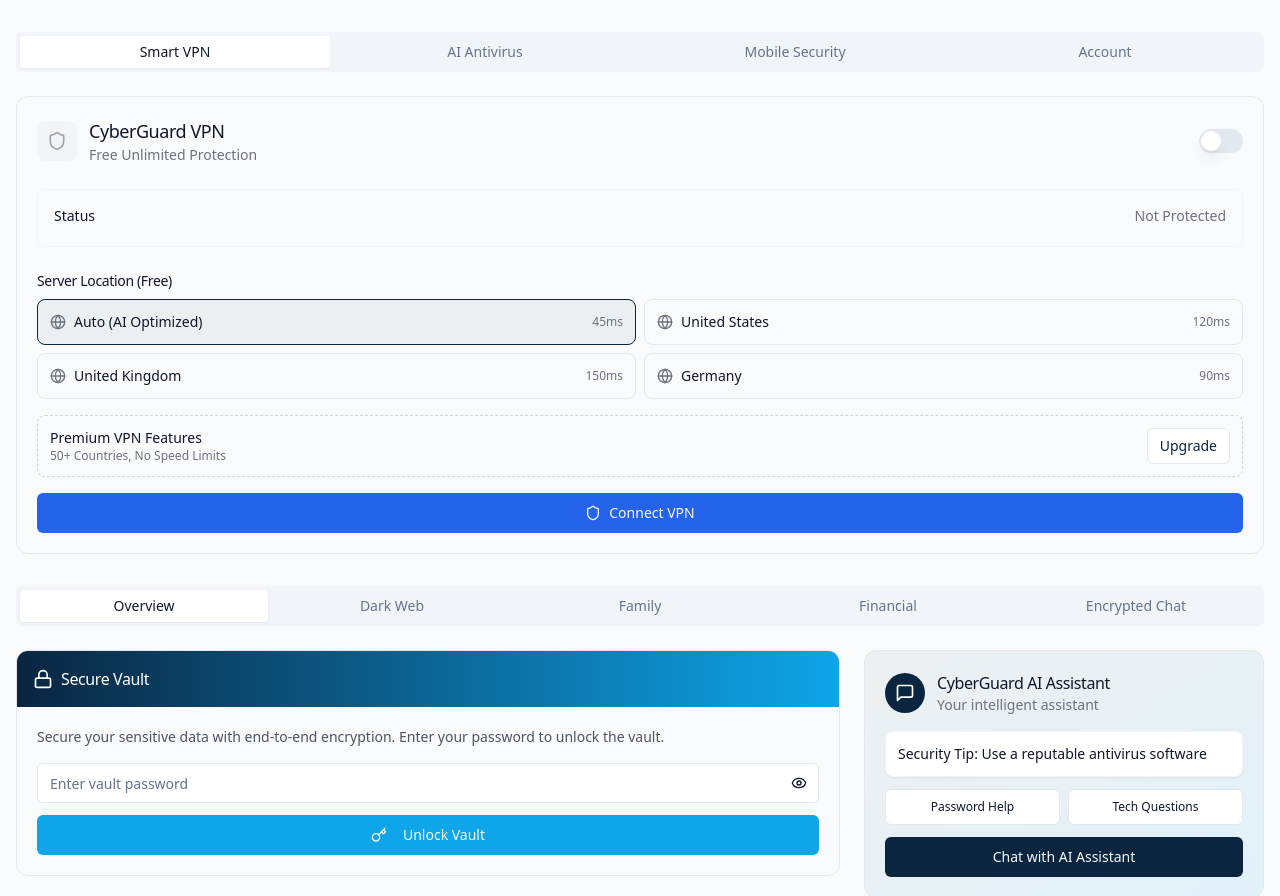
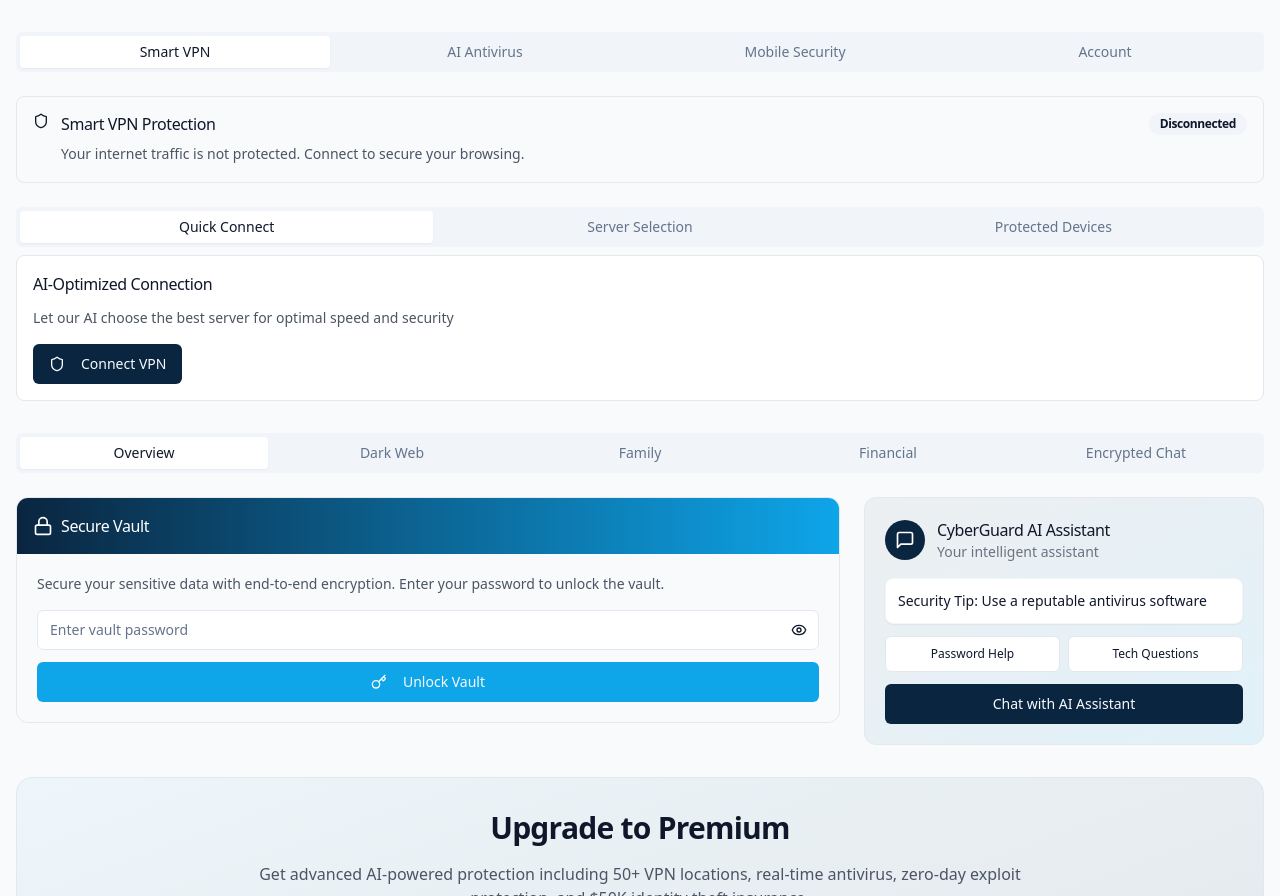
Before and after one commit to cyberrashk/ai-sentinel-mobile-security, a React (Vite) app: page / in a window 1280 px wide. Shown: the part 809-1705 px from the top of the page. Built offline with nearby package versions, Linux system fonts and the light colour scheme.

Commit message:
Fix:
- Display alerts in navbar.
- Fix "View Details" and "Resolve" buttons.
- Fix VPN status display.

```diff
--- a/src/components/VPNStatus.tsx
+++ b/src/components/VPNStatus.tsx
@@ -1,284 +1,259 @@
 
 import React, { useState, useEffect } from 'react';
-import { Shield, Globe, Lock, AlertCircle } from 'lucide-react';
 import { Button } from '@/components/ui/button';
-import { Switch } from '@/components/ui/switch';
+import { Badge } from '@/components/ui/badge';
+import { Alert, AlertTitle, AlertDescription } from '@/components/ui/alert';
+import { Tabs, TabsContent, TabsList, TabsTrigger } from '@/components/ui/tabs';
+import {
+  Shield,
+  Globe,
+  Zap,
+  MapPin,
+  Clock,
+  Download,
+  Upload,
+  Monitor,
+  Smartphone,
+  Wifi
+} from 'lucide-react';
+import { Progress } from '@/components/ui/progress';
+import * as vpnService from '@/services/vpnService';
 import { toast } from 'sonner';
-import * as vpnService from '@/services/vpnService';
-import * as authService from '@/services/authService';
 
-interface VPNStatusProps {
-  className?: string;
+export default function VPNStatus() {
+  const [vpnStatus, setVpnStatus] = useState(vpnService.getVpnStatus());
+  const [selectedServer, setSelectedServer] = useState('auto');
+  const [availableServers] = useState(vpnService.getAvailableServers());
+
+  useEffect(() => {
+    // Update VPN status every second when connected
+    let interval: number | null = null;
+
+    if (vpnStatus.connected) {
+      interval = window.setInterval(() => {
+        setVpnStatus(vpnService.getVpnStatus());
+      }, 1000);
     }
 
-export default function VPNStatus({ className }: VPNStatusProps) {
-  const [isConnected, setIsConnected] = useState(false);
-  const [connecting, setConnecting] = useState(false);
-  const [selectedServer, setSelectedServer] = useState('auto');
-  const [availableServers, setAvailableServers] = useState<vpnService.VpnServer[]>([]);
-  const [currentServer, setCurrentServer] = useState<vpnService.VpnServer | null>(null);
-  const [ipAddress, setIpAddress] = useState<string | null>(null);
-  const [dataUsage, setDataUsage] = useState({ sent: 0, received: 0 });
-  const isPremium = authService.isPremiumUser();
-
-  useEffect(() => {
-    // Get available servers based on user subscription
-    const servers = vpnService.getAvailableServers();
-    setAvailableServers(servers);
-
-    // Check if there's already an active connection
-    const status = vpnService.getVpnStatus();
-    if (status.connected && status.server) {
-      setIsConnected(true);
-      setCurrentServer(status.server);
-      setSelectedServer(status.server.id);
-      setIpAddress(status.ipAddress);
-      setDataUsage(status.dataUsage);
-
-      // Start updating data usage
-      const interval = setInterval(() => {
-        const updatedStatus = vpnService.getVpnStatus();
-        setDataUsage(updatedStatus.dataUsage);
-      }, 1000);
-
-      return () => clearInterval(interval);
+    return () => {
+      if (interval) {
+        window.clearInterval(interval);
       }
-  }, []);
+    };
+  }, [vpnStatus.connected]);
 
   const handleConnect = async () => {
-    if (isConnected) {
     try {
-        await vpnService.disconnectVpn();
-        setIsConnected(false);
-        setCurrentServer(null);
-        setIpAddress(null);
-
-        toast.success('VPN Disconnected', {
-          description: 'Your connection is no longer secured by CyberGuard VPN',
+      const newStatus = await vpnService.connectVpn(selectedServer);
+      setVpnStatus(newStatus);
+      toast.success('VPN Connected Successfully', {
+        description: `Connected to ${newStatus.server?.name}`
       });
     } catch (error) {
-        toast.error('Disconnect Failed', {
-          description: 'Unable to disconnect from VPN',
+      toast.error('VPN Connection Failed', {
+        description: error instanceof Error ? error.message : 'Please try again'
       });
-      }
-    } else {
-      setConnecting(true);
-
-      try {
-        const status = await vpnService.connectVpn(selectedServer);
-        setIsConnected(true);
-        setCurrentServer(status.server);
-        setIpAddress(status.ipAddress);
-
-        toast.success('VPN Connected', {
-          description: `Your connection is now secured through ${status.server?.name}`,
-        });
-
-        // Start updating data usage
-        const interval = setInterval(() => {
-          const updatedStatus = vpnService.getVpnStatus();
-          setDataUsage(updatedStatus.dataUsage);
-        }, 1000);
-
-        return () => clearInterval(interval);
-      } catch (error) {
-        toast.error('Connection Failed', {
-          description: error instanceof Error ? error.message : 'Unable to connect to VPN',
-        });
-      } finally {
-        setConnecting(false);
-      }
     }
   };
 
-  const handleServerChange = async (serverId: string) => {
-    const server = availableServers.find(s => s.id === serverId);
-    if (!server) return;
-
-    // Check if server is premium and user is not premium
-    if (server.premium && !isPremium) {
-      toast.error('Premium Server', {
-        description: 'This server is only available with a premium subscription',
-      });
-      return;
-    }
-
-    setSelectedServer(serverId);
-
-    if (isConnected) {
-      setConnecting(true);
-
+  const handleDisconnect = async () => {
     try {
-        // Disconnect from current server
-        await vpnService.disconnectVpn();
-
-        // Connect to new server
-        const status = await vpnService.connectVpn(serverId);
-        setCurrentServer(status.server);
-        setIpAddress(status.ipAddress);
-
-        toast.success('VPN Server Changed', {
-          description: `Connected to ${status.server?.name}`,
-        });
+      const newStatus = await vpnService.disconnectVpn();
+      setVpnStatus(newStatus);
+      toast.success('VPN Disconnected Successfully');
     } catch (error) {
-        toast.error('Server Change Failed', {
-          description: error instanceof Error ? error.message : 'Unable to change VPN server',
-        });
-
-        // Try to reconnect to previous server
-        if (currentServer) {
-          try {
-            await vpnService.connectVpn(currentServer.id);
-          } catch {
-            // If reconnection fails, mark as disconnected
-            setIsConnected(false);
-            setCurrentServer(null);
-            setIpAddress(null);
-          }
-        }
-      } finally {
-        setConnecting(false);
-      }
+      toast.error('VPN Disconnection Failed');
     }
   };
 
-  // Format data usage
-  const formatDataUsage = (bytes: number): string => {
-    if (bytes < 1024) return `${bytes} B`;
-    if (bytes < 1024 * 1024) return `${(bytes / 1024).toFixed(1)} KB`;
-    return `${(bytes / (1024 * 1024)).toFixed(1)} MB`;
+  const formatBytes = (bytes: number) => {
+    if (bytes === 0) return '0 B';
+    const k = 1024;
+    const sizes = ['B', 'KB', 'MB', 'GB'];
+    const i = Math.floor(Math.log(bytes) / Math.log(k));
+    return parseFloat((bytes / Math.pow(k, i)).toFixed(1)) + ' ' + sizes[i];
+  };
+
+  const getConnectionTime = () => {
+    if (!vpnStatus.startTime) return '00:00:00';
+    const now = new Date();
+    const diff = now.getTime() - vpnStatus.startTime.getTime();
+    const hours = Math.floor(diff / (1000 * 60 * 60));
+    const minutes = Math.floor((diff % (1000 * 60 * 60)) / (1000 * 60));
+    const seconds = Math.floor((diff % (1000 * 60)) / 1000);
+    return `${hours.toString().padStart(2, '0')}:${minutes.toString().padStart(2, '0')}:${seconds.toString().padStart(2, '0')}`;
   };
 
   return (
-    <div className={`rounded-xl border p-5 ${className}`}>
-      <div className="flex items-center justify-between mb-6">
-        <div className="flex items-center">
-          <div className={`w-10 h-10 rounded-lg flex items-center justify-center mr-3 ${isConnected ? 'bg-cyberguard-primary/10' : 'bg-gray-100'}`}>
-            <Shield className={`w-5 h-5 ${isConnected ? 'text-cyberguard-primary' : 'text-gray-400'}`} />
-          </div>
+    <div className="space-y-6">
+      {/* Connection Status */}
+      <Alert className={vpnStatus.connected ? 'border-green-200 bg-green-50' : 'border-gray-200 bg-gray-50'}>
+        <Shield className={`w-4 h-4 ${vpnStatus.connected ? 'text-green-600' : 'text-gray-400'}`} />
+        <AlertTitle className="flex items-center justify-between">
+          <span>Smart VPN Protection</span>
+          <Badge variant={vpnStatus.connected ? 'default' : 'secondary'} className={vpnStatus.connected ? 'bg-green-600' : ''}>
+            {vpnStatus.connecting ? 'Connecting...' : vpnStatus.connected ? 'Protected' : 'Disconnected'}
+          </Badge>
+        </AlertTitle>
+        <AlertDescription>
+          {vpnStatus.connecting && 'Establishing secure connection...'}
+          {vpnStatus.connected && vpnStatus.server && (
+            <div className="grid grid-cols-2 md:grid-cols-4 gap-4 mt-3">
+              <div className="flex items-center gap-2">
+                <MapPin className="w-4 h-4 text-green-600" />
                 <div>
-            <h3 className="font-medium text-lg">CyberGuard VPN</h3>
-            <p className="text-sm text-gray-500">Free Unlimited Protection</p>
+                  <p className="text-xs text-gray-500">Server</p>
+                  <p className="font-medium">{vpnStatus.server.name}</p>
                 </div>
               </div>
-        <Switch checked={isConnected} onCheckedChange={handleConnect} disabled={connecting} />
+              <div className="flex items-center gap-2">
+                <Globe className="w-4 h-4 text-green-600" />
+                <div>
+                  <p className="text-xs text-gray-500">IP Address</p>
+                  <p className="font-medium">{vpnStatus.ipAddress}</p>
                 </div>
+              </div>
+              <div className="flex items-center gap-2">
+                <Clock className="w-4 h-4 text-green-600" />
+                <div>
+                  <p className="text-xs text-gray-500">Connected</p>
+                  <p className="font-medium">{getConnectionTime()}</p>
+                </div>
+              </div>
+              <div className="flex items-center gap-2">
+                <Zap className="w-4 h-4 text-green-600" />
+                <div>
+                  <p className="text-xs text-gray-500">Ping</p>
+                  <p className="font-medium">{vpnStatus.server.ping}</p>
+                </div>
+              </div>
+            </div>
+          )}
+          {!vpnStatus.connected && !vpnStatus.connecting && (
+            <p className="text-gray-600 mt-2">Your internet traffic is not protected. Connect to secure your browsing.</p>
+          )}
+        </AlertDescription>
+      </Alert>
 
-      <div className="mb-6 p-4 rounded-lg bg-gray-50 border border-gray-100">
-        <div className="flex items-center justify-between mb-1">
-          <span className="text-sm font-medium">Status</span>
-          <span className={`text-sm font-medium ${isConnected ? 'text-cyberguard-success' : 'text-gray-500'}`}>
-            {connecting ? 'Connecting...' : isConnected ? 'Protected' : 'Not Protected'}
-          </span>
+      {/* Data Usage (when connected) */}
+      {vpnStatus.connected && (
+        <div className="grid grid-cols-1 md:grid-cols-3 gap-4">
+          <div className="p-4 bg-white rounded-lg border">
+            <div className="flex items-center gap-2 mb-2">
+              <Download className="w-4 h-4 text-blue-600" />
+              <span className="text-sm font-medium">Downloaded</span>
             </div>
-        {isConnected && !connecting && (
-          <>
-            <div className="flex items-center justify-between mt-2">
-              <span className="text-sm font-medium">IP Address</span>
-              <span className="text-sm">{ipAddress}</span>
+            <p className="text-lg font-bold text-blue-600">{formatBytes(vpnStatus.dataUsage.received)}</p>
           </div>
-            <div className="flex items-center justify-between mt-2">
-              <span className="text-sm font-medium">Data Usage</span>
-              <span className="text-sm">
-                ↑ {formatDataUsage(dataUsage.sent)} • ↓ {formatDataUsage(dataUsage.received)}
-              </span>
+          <div className="p-4 bg-white rounded-lg border">
+            <div className="flex items-center gap-2 mb-2">
+              <Upload className="w-4 h-4 text-green-600" />
+              <span className="text-sm font-medium">Uploaded</span>
             </div>
-          </>
+            <p className="text-lg font-bold text-green-600">{formatBytes(vpnStatus.dataUsage.sent)}</p>
+          </div>
+          <div className="p-4 bg-white rounded-lg border">
+            <div className="flex items-center gap-2 mb-2">
+              <Wifi className="w-4 h-4 text-purple-600" />
+              <span className="text-sm font-medium">Total Usage</span>
+            </div>
+            <p className="text-lg font-bold text-purple-600">
+              {formatBytes(vpnStatus.dataUsage.sent + vpnStatus.dataUsage.received)}
+            </p>
+          </div>
+        </div>
+      )}
+
+      <Tabs defaultValue="quick" className="w-full">
+        <TabsList className="grid w-full grid-cols-3">
+          <TabsTrigger value="quick">Quick Connect</TabsTrigger>
+          <TabsTrigger value="servers">Server Selection</TabsTrigger>
+          <TabsTrigger value="devices">Protected Devices</TabsTrigger>
+        </TabsList>
+
+        <TabsContent value="quick" className="space-y-4">
+          <div className="p-4 bg-white rounded-lg border">
+            <h4 className="font-medium mb-3">AI-Optimized Connection</h4>
+            <p className="text-sm text-gray-600 mb-4">
+              Let our AI choose the best server for optimal speed and security
+            </p>
+            <div className="flex gap-3">
+              {!vpnStatus.connected ? (
+                <Button
+                  onClick={handleConnect}
+                  disabled={vpnStatus.connecting}
+                  className="bg-cyberguard-primary hover:bg-cyberguard-primary/90"
+                >
+                  <Shield className="w-4 h-4 mr-2" />
+                  {vpnStatus.connecting ? 'Connecting...' : 'Connect VPN'}
+                </Button>
+              ) : (
+                <Button
+                  onClick={handleDisconnect}
+                  variant="outline"
+                  className="border-red-300 text-red-600 hover:bg-red-50"
+                >
+                  Disconnect VPN
+                </Button>
               )}
             </div>
+          </div>
+        </TabsContent>
 
-      <div className="mb-4">
-        <h4 className="text-sm font-medium mb-2">Server Location (Free)</h4>
-        <div className="grid grid-cols-1 sm:grid-cols-2 gap-2">
-          {availableServers.filter(server => !server.premium).map((server) => (
-            <div
-              key={server.id}
-              className={`p-3 rounded-lg border cursor-pointer transition-all ${
-                selectedServer === server.id
-                  ? 'border-cyberguard-primary bg-cyberguard-primary/5'
-                  : 'border-gray-200 hover:border-gray-300'
-              }`}
-              onClick={() => handleServerChange(server.id)}
+        <TabsContent value="servers" className="space-y-4">
+          <div className="grid gap-3">
+            {availableServers.map((server) => (
+              <div key={server.id} className="p-3 bg-white rounded-lg border flex items-center justify-between">
+                <div className="flex items-center gap-3">
+                  <Globe className="w-5 h-5 text-gray-400" />
+                  <div>
+                    <p className="font-medium">{server.name}</p>
+                    <p className="text-sm text-gray-500">Ping: {server.ping}</p>
+                  </div>
+                </div>
+                <div className="flex items-center gap-2">
+                  {server.premium && <Badge variant="outline">Pro</Badge>}
+                  <Button
+                    size="sm"
+                    variant={selectedServer === server.id ? 'default' : 'outline'}
+                    onClick={() => setSelectedServer(server.id)}
+                    disabled={!vpnService.isServerAvailable(server)}
                   >
-              <div className="flex items-center justify-between">
-                <div className="flex items-center">
-                  <Globe className="w-4 h-4 mr-2 text-gray-500" />
-                  <span className="text-sm">{server.name}</span>
-                </div>
-                <span className="text-xs text-gray-500">{server.ping}</span>
+                    {selectedServer === server.id ? 'Selected' : 'Select'}
+                  </Button>
                 </div>
               </div>
             ))}
           </div>
-      </div>
+        </TabsContent>
 
-      {/* Show premium servers if premium user */}
-      {isPremium && (
-        <div className="mb-4">
-          <h4 className="text-sm font-medium mb-2">Premium Servers</h4>
-          <div className="grid grid-cols-1 sm:grid-cols-2 gap-2">
-            {availableServers.filter(server => server.premium).map((server) => (
-              <div
-                key={server.id}
-                className={`p-3 rounded-lg border cursor-pointer transition-all ${
-                  selectedServer === server.id
-                    ? 'border-cyberguard-primary bg-cyberguard-primary/5'
-                    : 'border-gray-200 hover:border-gray-300'
-                }`}
-                onClick={() => handleServerChange(server.id)}
-              >
-                <div className="flex items-center justify-between">
-                  <div className="flex items-center">
-                    <Globe className="w-4 h-4 mr-2 text-gray-500" />
-                    <span className="text-sm">{server.name}</span>
-                  </div>
-                  <span className="text-xs text-gray-500">{server.ping}</span>
+        <TabsContent value="devices" className="space-y-4">
+          <div className="space-y-3">
+            <div className="p-3 bg-white rounded-lg border flex items-center justify-between">
+              <div className="flex items-center gap-3">
+                <Monitor className="w-5 h-5 text-blue-600" />
+                <div>
+                  <p className="font-medium">Windows PC</p>
+                  <p className="text-sm text-gray-500">This device</p>
                 </div>
               </div>
-            ))}
+              <Badge variant={vpnStatus.connected ? 'default' : 'secondary'} className={vpnStatus.connected ? 'bg-green-600' : ''}>
+                {vpnStatus.connected ? 'Protected' : 'Unprotected'}
+              </Badge>
+            </div>
+            <div className="p-3 bg-white rounded-lg border flex items-center justify-between">
+              <div className="flex items-center gap-3">
+                <Smartphone className="w-5 h-5 text-green-600" />
+                <div>
+                  <p className="font-medium">iPhone 15</p>
+                  <p className="text-sm text-gray-500">Connected via mobile app</p>
                 </div>
               </div>
-      )}
-
-      {/* Premium upgrade banner (for free users) */}
-      {!isPremium && (
-        <div className="flex items-center justify-between p-3 rounded-lg border border-dashed border-gray-300 bg-gray-50 mb-4">
-          <div>
-            <p className="text-sm font-medium">Premium VPN Features</p>
-            <p className="text-xs text-gray-500">50+ Countries, No Speed Limits</p>
+              <Badge variant="default" className="bg-green-600">Protected</Badge>
             </div>
-          <Button variant="outline" size="sm" className="text-cyberguard-primary">
-            Upgrade
-          </Button>
           </div>
-      )}
-
-      <Button
-        className="w-full"
-        variant={isConnected ? "outline" : "default"}
-        onClick={handleConnect}
-        disabled={connecting}
-      >
-        {connecting ? (
-          <span className="flex items-center">
-            <svg className="animate-spin -ml-1 mr-2 h-4 w-4 text-white" xmlns="http://www.w3.org/2000/svg" fill="none" viewBox="0 0 24 24">
-              <circle className="opacity-25" cx="12" cy="12" r="10" stroke="currentColor" strokeWidth="4"></circle>
-              <path className="opacity-75" fill="currentColor" d="M4 12a8 8 0 018-8V0C5.373 0 0 5.373 0 12h4zm2 5.291A7.962 7.962 0 014 12H0c0 3.042 1.135 5.824 3 7.938l3-2.647z"></path>
-            </svg>
-            Connecting...
-          </span>
-        ) : isConnected ? (
-          <span className="flex items-center">
-            <Lock className="mr-2 w-4 h-4" />
-            Disconnect VPN
-          </span>
-        ) : (
-          <span className="flex items-center">
-            <Shield className="mr-2 w-4 h-4" />
-            Connect VPN
-          </span>
-        )}
-      </Button>
+        </TabsContent>
+      </Tabs>
     </div>
   );
 }
```
Also changed, not shown: src/components/AlertCenter.tsx (+162 -11 lines), src/components/Navbar.tsx (+24 -1 lines). Lines whose indentation alone changed are shown as unchanged.
